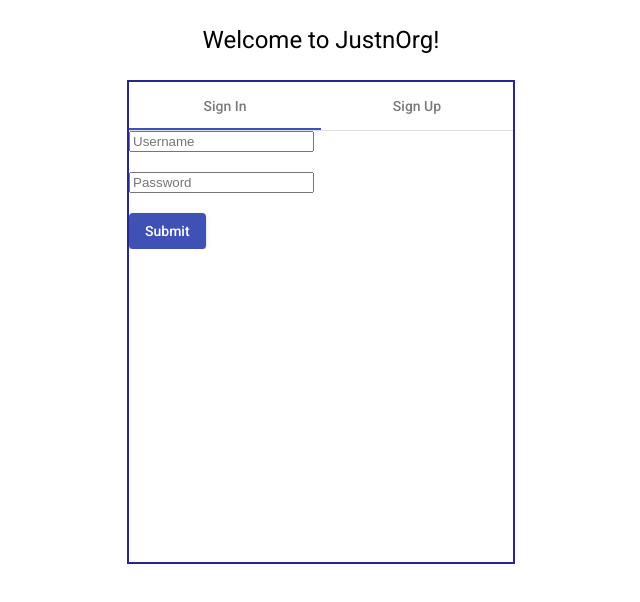
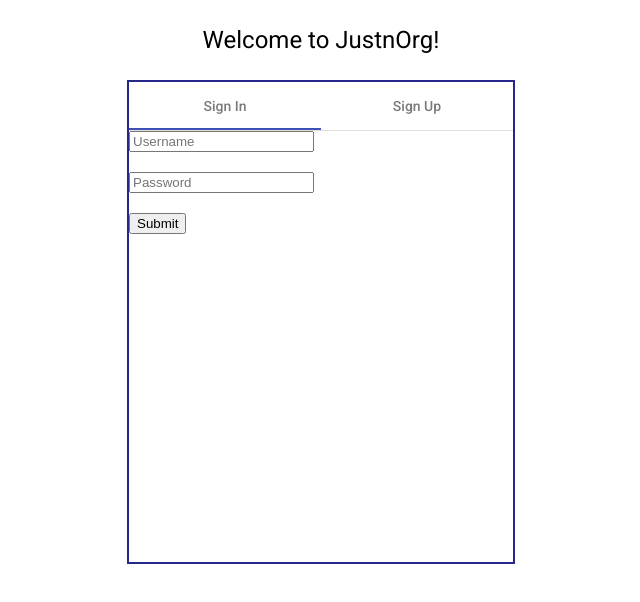
Before and after one commit to Saba-d-coder/Birthday_JobAnniversary_Wisher-FrontEnd, an Angular app: page /welcome in a window 1280 px wide. Shown: the top 602 px of the page, without its empty margins (319-959 px from the left). Built offline with nearby package versions, Linux system fonts and the light colour scheme.

Commit message:
screens done

```diff
--- a/src/app/components/welcome/login/login.component.html
+++ b/src/app/components/welcome/login/login.component.html
@@ -1,6 +1,6 @@
 <form (ngSubmit)="submit()">
     <input placeholder="Username" /> <br><br>
     <input placeholder="Password" /> <br><br>
-    <button mat-raised-button color="primary" type="submit">Submit</button>
+    <button color="primary" type="submit">Submit</button>
     <br>
 </form>
--- a/src/app/components/welcome/login/login.component.ts
+++ b/src/app/components/welcome/login/login.component.ts
@@ -12,6 +12,6 @@ export class LoginComponent implements OnInit {
   ngOnInit(): void {}
 
   submit(): void {
-    this.router.navigate(['dashboard']);
+    this.router.navigate(['/dashboard'], { replaceUrl: true });
   }
 }
--- a/src/app/components/welcome/signup/signup.component.html
+++ b/src/app/components/welcome/signup/signup.component.html
@@ -4,6 +4,6 @@
     <input type="text" placeholder="Last Name" /> <br><br>
     <input type="email" placeholder="Email" /> <br><br>
     <input type="password" placeholder="Password" /> <br><br>
-    <button mat-raised-button color="primary" type="submit">Submit</button>
+    <button color="primary" type="submit">Submit</button>
     <br>
 </form>
```
Also changed, not shown: src/app/components/welcome/welcome.module.ts (+2 -11 lines).
